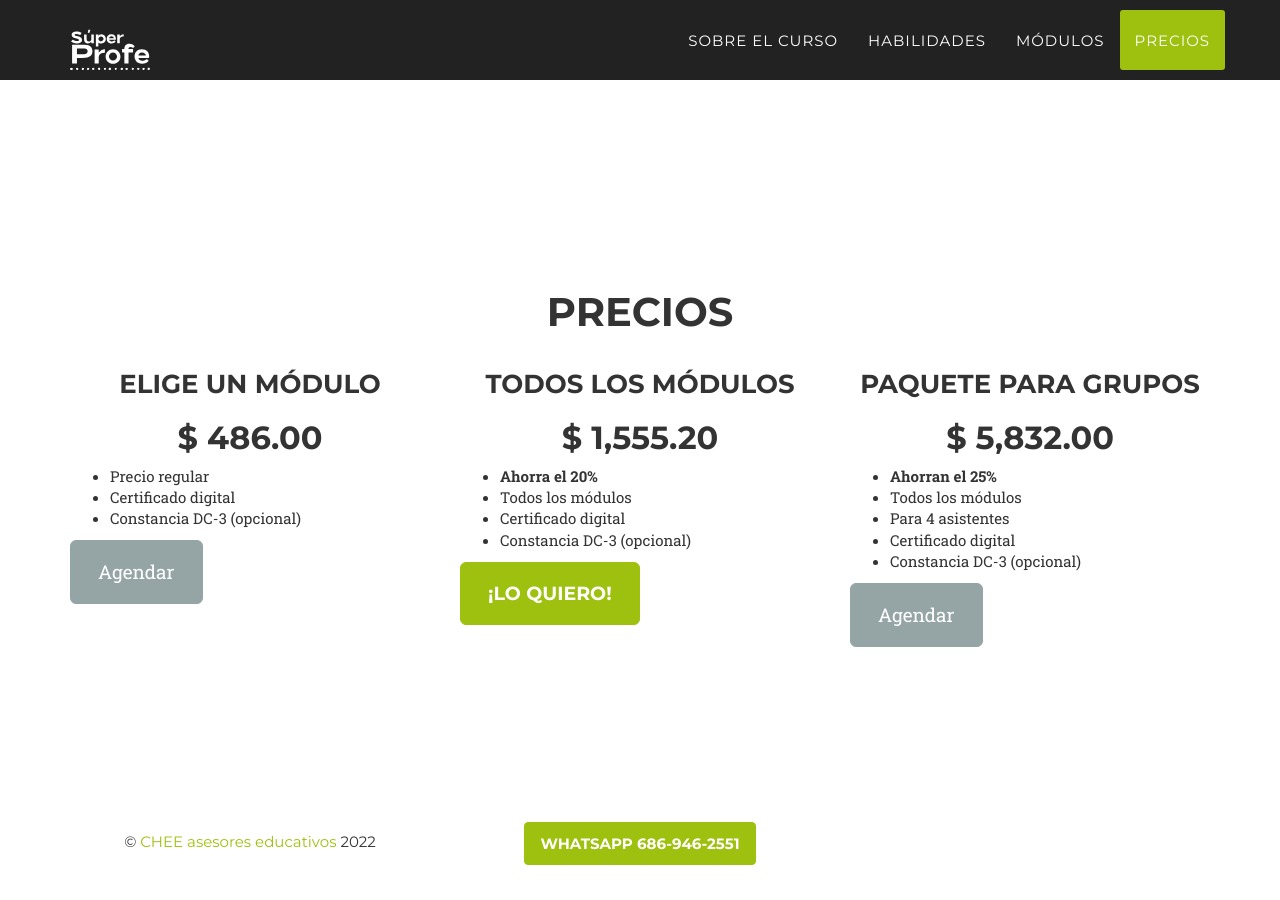
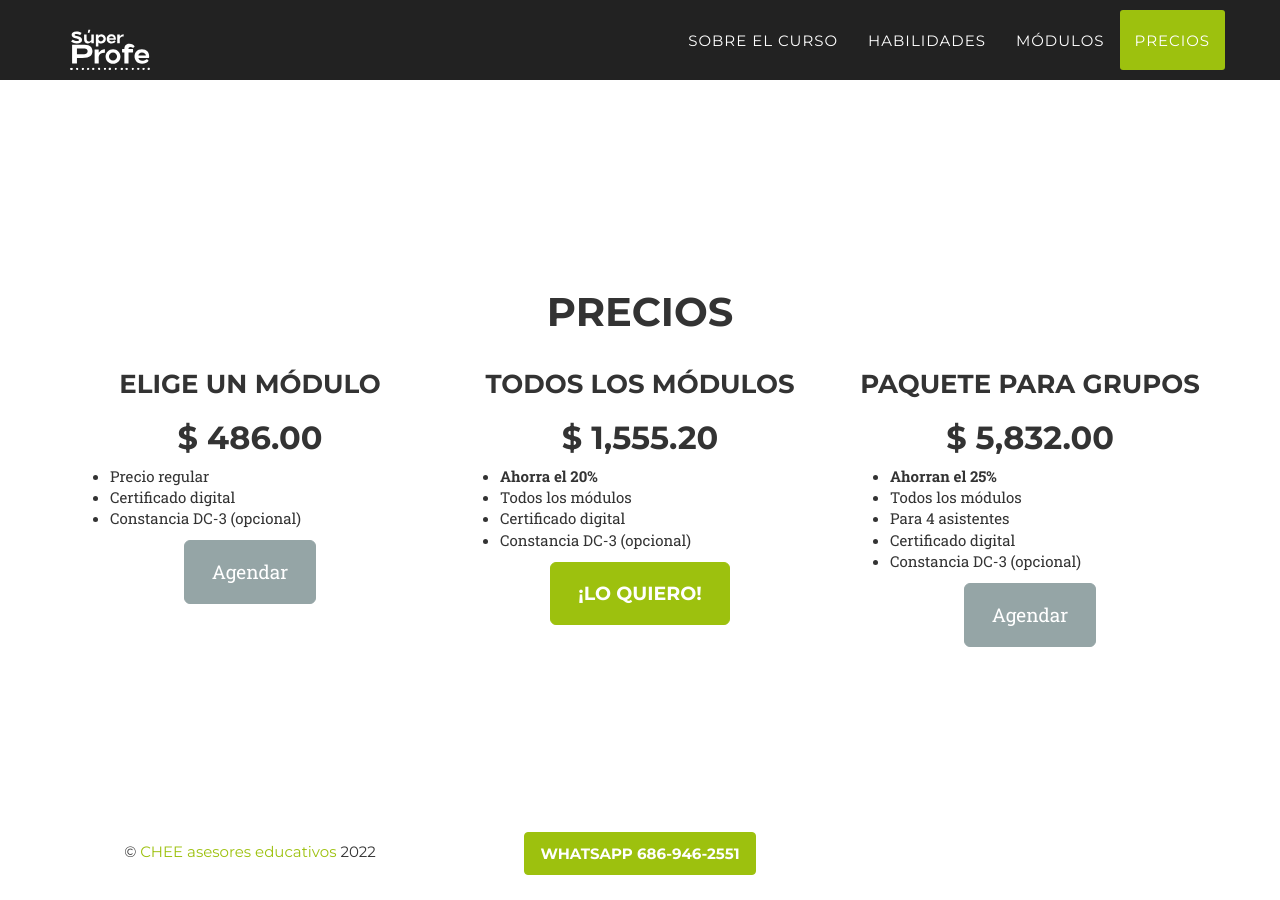
Before and after one commit to camachevaz/superProfe, a Jekyll site: the page built from index.html, in a window 1280 px wide and 900 px high, scrolled down 5002 px. Built offline with Jekyll 4.4.1, drawn with Linux system fonts in a browser that asks for light colours; some web fonts are replaced.

Commit message:
Update clients.html

```diff
--- a/_includes/clients.html
+++ b/_includes/clients.html
@@ -15,7 +15,7 @@
                         <li>Certificado digital</li>
                         <li>Constancia DC-3 (opcional)</li>
                     </ul>
-                    <button type="button" class="btn btn-default btn-lg text-center">Agendar</button>
+                    <p class="text-center"><button type="button" class="btn btn-default btn-lg">Agendar</button></p>
                 </div>
                 <div class="col-md-4" id="popular">
                     <h3 class="text-center">Todos los módulos</h3>
@@ -26,7 +26,7 @@
                         <li>Certificado digital</li>
                         <li>Constancia DC-3 (opcional)</li>
                     </ul>
-                    <button type="button" class="btn btn-primary btn-lg text-center">¡Lo quiero!</button>
+                    <p class="text-center"><button type="button" class="btn btn-primary btn-lg">¡Lo quiero!</button></p>
                 </div>
                 <div class="col-md-4">
                     <h3 class="text-center">Paquete para grupos</h3>
@@ -38,7 +38,7 @@
                         <li>Certificado digital</li>
                         <li>Constancia DC-3 (opcional)</li>
                     </ul>
-                    <button type="button" class="btn btn-default btn-lg text-center">Agendar</button>
+                    <p class="text-center"><button type="button" class="btn btn-default btn-lg">Agendar</button></p>
                 </div>
               </div>
         </div>
```
